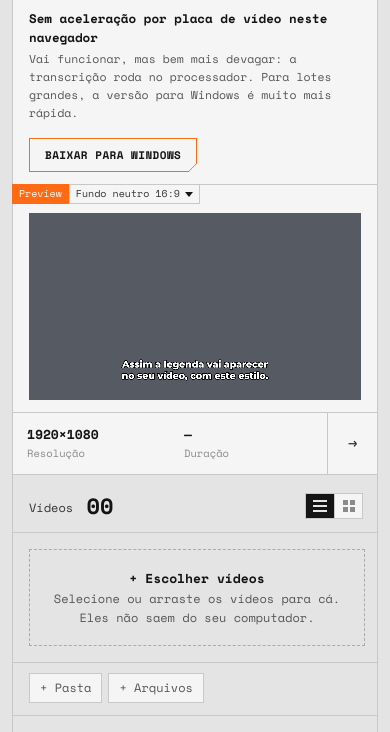
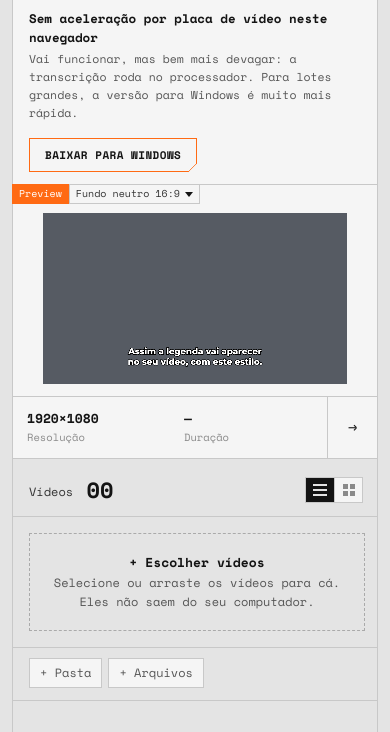
Before and after one commit to ozer0tools/quicksub, a website built with Vite: page index.html in a window 390 px wide. Shown: the part 54-786 px from the top of the page. Built offline with nearby package versions, Linux system fonts and the light colour scheme; what mediabunny would draw is missing.

Commit message:
Preview sempre contido na área, em qualquer tamanho de tela
O canvas do preview passou a preencher a área e ajustar a imagem dentro
dela (object-fit), em vez de depender da altura calculada pela grade,
que em algumas larguras deixava o vídeo vazar por cima das informações.

Co-Authored-By: Claude Opus 5.5 <noreply@anthropic.com>
Claude-Session: https://claude.ai/code/session_01UDY2Lzi9DdfbQHUEXfwhVf

```diff
--- a/src/main.js
+++ b/src/main.js
@@ -82,6 +82,8 @@ async function preview() {
     const scale = Math.min(1, 1280 / Math.max(fr.w, fr.h));
     const W = Math.round(fr.w * scale), H = Math.round(fr.h * scale);
     const c = $('#prev'); c.width = W; c.height = H;
+    // proporção da área (nas telas menores, que crescem pela largura), contando as margens internas
+    $('.stage').style.setProperty('--ar', `${W + 32} / ${H + 40}`);
     const ctx = c.getContext('2d');
     if (fr.canvas) ctx.drawImage(fr.canvas, 0, 0, W, H); else { ctx.fillStyle = '#565b63'; ctx.fillRect(0, 0, W, H); }
     const cue = sampleCue($('#sample').value, style);
--- a/src/style.css
+++ b/src/style.css
@@ -336,3 +336,12 @@ body{padding:0;background-image:none}
 
 .mlog{display:none}
 @media (max-width:640px){.end .mlog:not(:empty){display:block}}
+
+/* preview: o canvas preenche a área e a imagem se ajusta dentro dela, sem nunca vazar */
+.stage{position:relative;display:block;overflow:hidden}
+.stage canvas{position:absolute;left:16px;right:16px;top:28px;bottom:12px;width:calc(100% - 32px);height:calc(100% - 40px);
+  max-width:none;max-height:none;object-fit:contain;background:transparent}
+@media (max-width:960px){
+  .stage{height:auto;aspect-ratio:var(--ar,16/9);max-height:60vh;min-height:180px;margin:0 auto;width:100%;box-sizing:border-box}
+  .stage canvas{max-height:none}
+}
```
